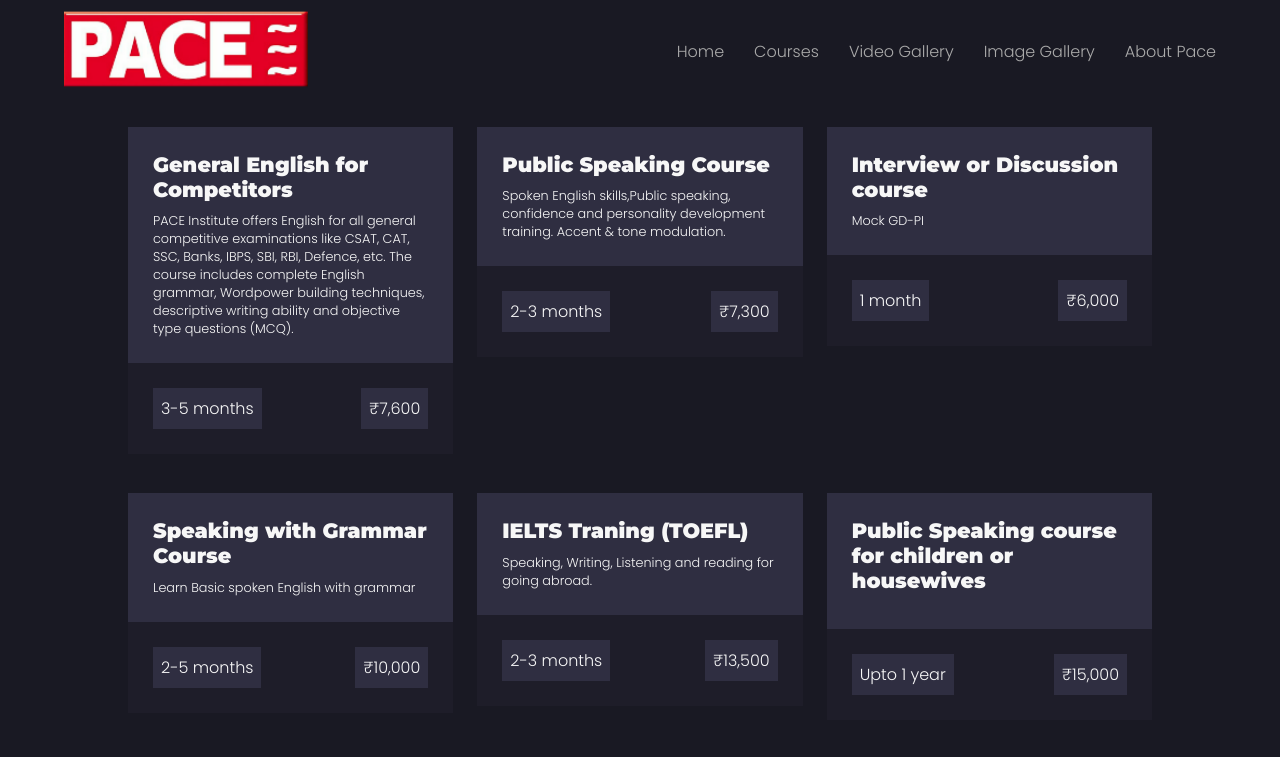
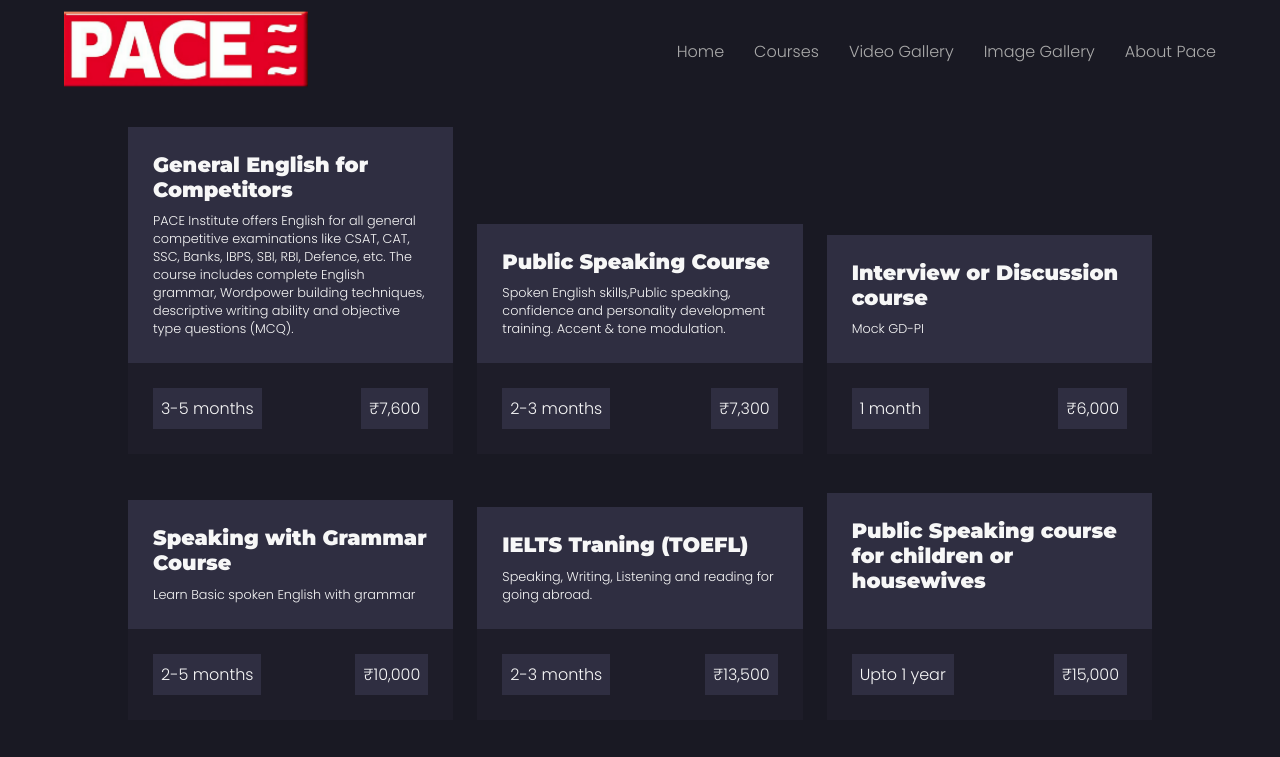
Before and after one commit to ani-24/pace-react, a React (Create React App) app: page /courses in a window 1280 px wide. Shown: the top 757 px of the page. Built offline with nearby package versions, Linux system fonts and the light colour scheme.

Commit message:
reorganized courses cards in courses page

```diff
--- a/public/scss/main.css
+++ b/public/scss/main.css
@@ -682,6 +682,9 @@ section.feedback .section-heading {
     grid-gap: 24px;
     grid-template-rows: repeat(auto, -webkit-min-content);
     grid-template-rows: repeat(auto, min-content);
+    -webkit-box-align: end;
+        -ms-flex-align: end;
+            align-items: end;
   }
   .course-gallery .course-body .course-desc {
     font-size: 1rem;
--- a/public/scss/pages/_courses.scss
+++ b/public/scss/pages/_courses.scss
@@ -42,6 +42,7 @@
     grid-template-columns: repeat(2, 1fr);
     grid-gap: 24px;
     grid-template-rows: repeat(auto, min-content);
+    align-items: end;
     .course-body {
       .course-desc {
         font-size: 1rem;
```
Also changed, not shown: public/scss/main.min.css, 2 other files (tests, documents, lock files or other folders).
